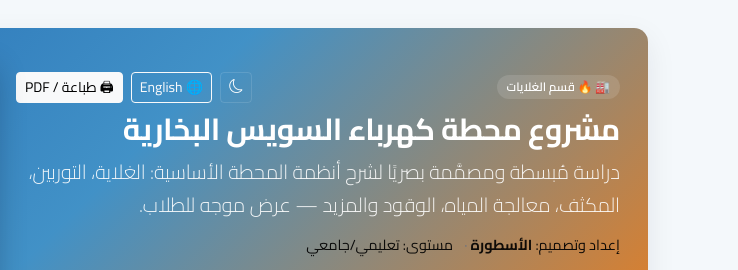
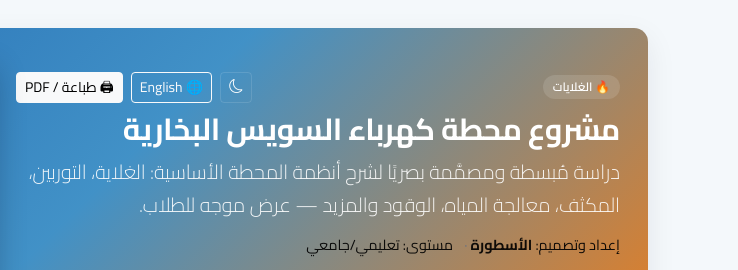
Before and after one commit to Alostoura-Official/Project-Suez-Power-Plant-Al-Bukhari, a plain HTML site: page sections/feeders.html in a window 1280 px wide. Shown: the top 270 px of the page, 542-1280 px from the left. Drawn offline with nearby package versions, Linux system fonts and the light colour scheme.

Commit message:
Deploying to gh-pages from @ Alostoura-Official/Project-Suez-Power-Plant-Al-Bukhari@44b52e688a6e1303a29e49b592b2160d9518e7cc 🚀

```diff
--- a/sections/feeders.html
+++ b/sections/feeders.html
@@ -501,7 +501,7 @@
         <div>
           <div class="d-flex justify-content-between align-items-start mb-2">
             <div>
-              <span class="badge" data-ar="🏭 🔥 قسم الغلايات" data-en="🏭 🔥 Boiler Section">🏭 🔥 قسم الغلايات</span>
+              <span class="badge" data-ar="🔥 الغلايات" data-en="🔥 Boiler">🔥 الغلايات</span>
             </div>
             <div class="top-actions">
               <button id="darkToggle" class="btn btn-sm btn-ghost" title="تبديل الوضع الليلي" data-ar-title="تبديل الوضع الليلي" data-en-title="Toggle Dark Mode">
```
